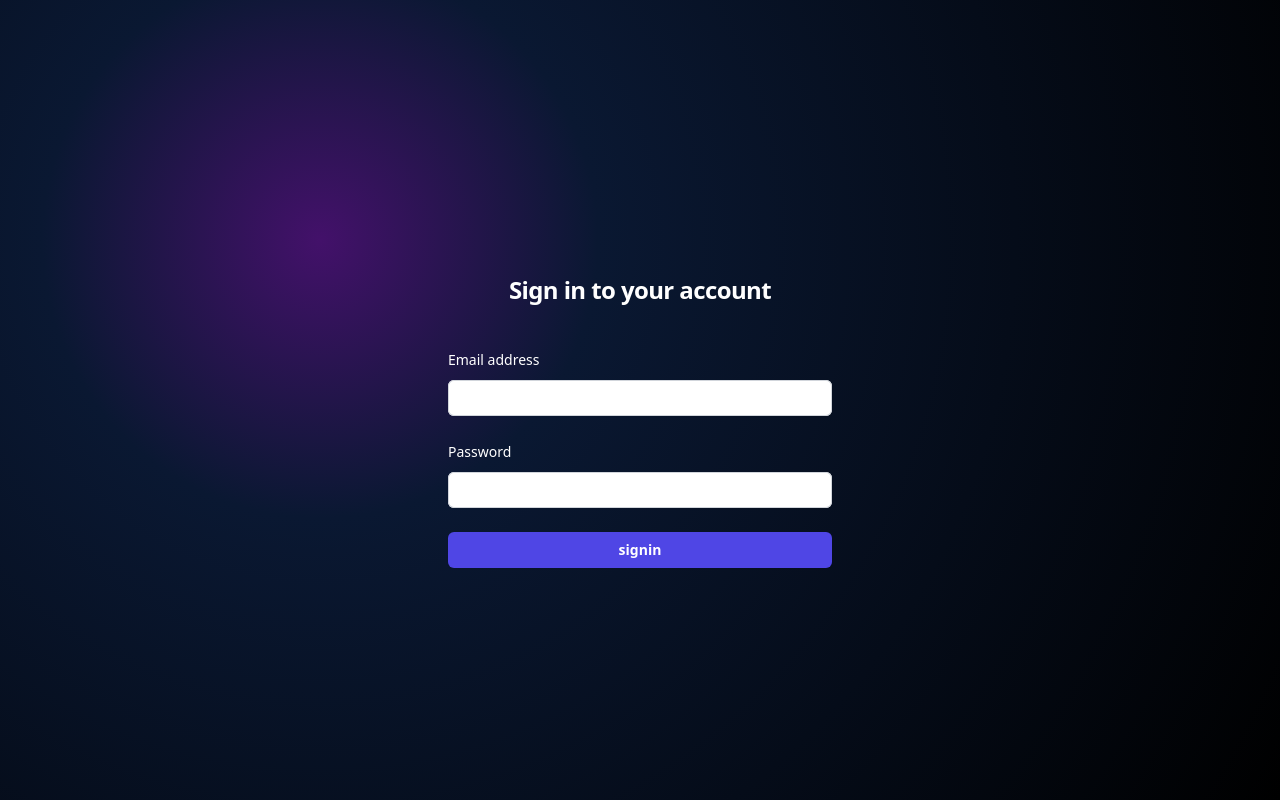
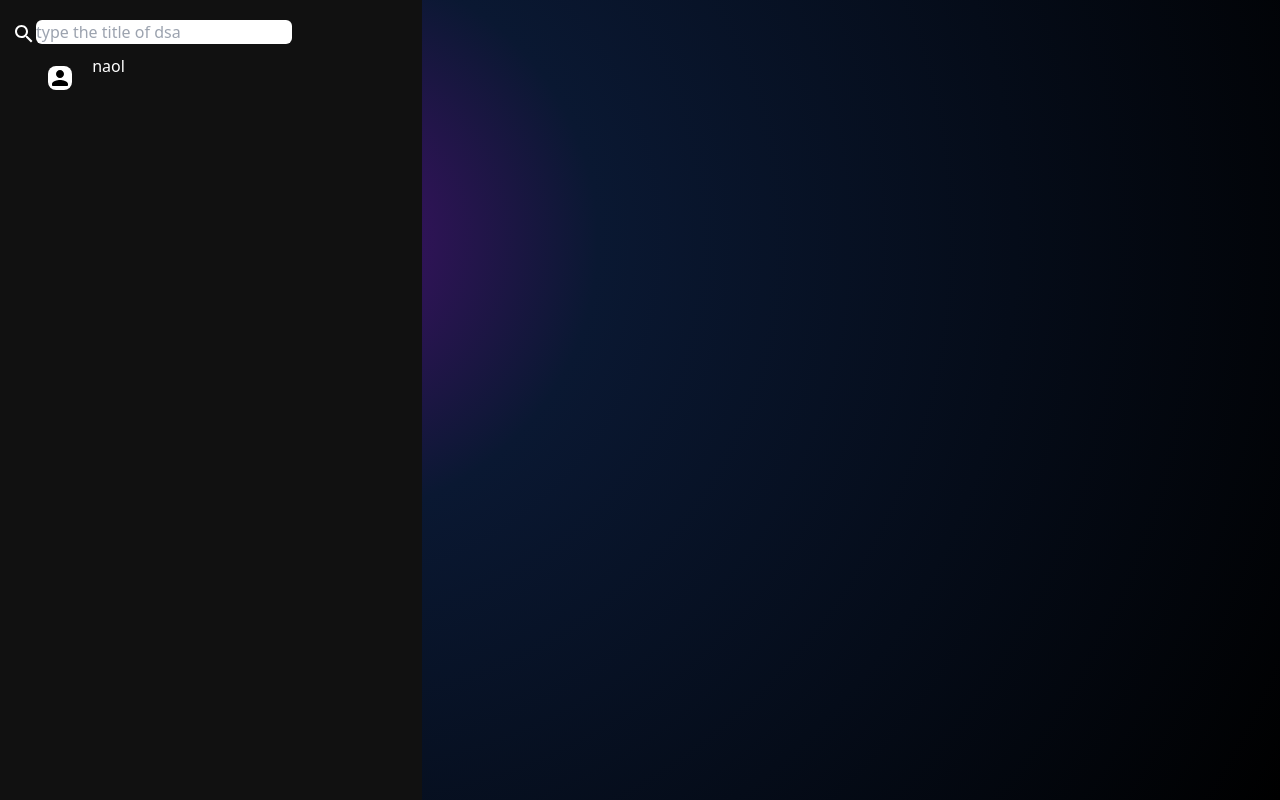
Before and after one commit to naol16/real-time-chat-app, a React (Vite) app in the folder frontend/realtimechatapp/: page /signin in a window 1280 px wide. Built offline with nearby package versions, Linux system fonts and the light colour scheme.

Commit message:
connected the sign in with the sign up

```diff
--- a/frontend/realtimechatapp/package.json
+++ b/frontend/realtimechatapp/package.json
@@ -10,6 +10,10 @@
     "preview": "vite preview"
   },
   "dependencies": {
+    "@emotion/react": "^11.14.0",
+    "@emotion/styled": "^11.14.0",
+    "@mui/icons-material": "^6.3.1",
+    "@mui/material": "^6.3.1",
     "axios": "^1.7.9",
     "cors": "^2.8.5",
     "react": "^18.3.1",
--- a/frontend/realtimechatapp/src/App.jsx
+++ b/frontend/realtimechatapp/src/App.jsx
@@ -3,10 +3,11 @@ import{BrowserRouter as Router,Routes,Route} from 'react-router-dom'
 import Home from './component/home/home'
 import Signup from './pages/signup/signup'
 import Signin from './pages/login.jsx/login'
+import Usergrouplist from './component/userandgrouplist/userandgrouplist'
 function App() {
   return (
   <>
-  <Router>
+  {/* <Router>
   <Routes>
  <Route  path="/"  element={<Home/>}>
  </Route>
@@ -14,7 +15,9 @@ function App() {
 </Route>
 <Route path="/signin"  element={<Signin/>}></Route>
  </Routes>
-  </Router>
+</Router> */}
+ <Usergrouplist/>
+
     </>
   )
 }
--- /dev/null
+++ b/frontend/realtimechatapp/src/component/userandgrouplist/userandgrouplist.jsx
@@ -0,0 +1,31 @@
+import React from 'react'
+import SearchIcon from '@mui/icons-material/Search';
+import PersonRoundedIcon from '@mui/icons-material/PersonRounded';
+
+function Usergrouplist() {
+  return (
+    <div className='flex  bg-radial-gradient min-h-screen'>
+      <div  className="w-[33%] bg-[#111111]">
+       <div className='pt-5 pl-3'><SearchIcon className="text-white"/>
+          <input
+          type="text"
+          // value={searchitem}
+          // onChange={handleinput}
+          placeholder="type the title of dsa"
+          className="text-black w-[20vw] rounded-md "
+          >
+          </input>
+          </div>
+        <div className='flex flex-col justify-center'>
+              <p><PersonRoundedIcon className='bg-white w-[32] rounded-lg ml-12 mt-5 mr-4' />
+              <span className='text-white my-auto mx-auto'> naol</span></p>
+
+        </div>
+          </div>
+
+
+    </div>
+  )
+}
+
+export default Usergrouplist
--- a/frontend/realtimechatapp/src/pages/login.jsx/login.jsx
+++ b/frontend/realtimechatapp/src/pages/login.jsx/login.jsx
@@ -62,7 +62,7 @@ return (
         <label htmlFor="email" className="block text-sm font-medium leading-6 text-white">
           Email address
         </label>
-        <div className="mt-2">
+        <div className="mt-2 pl-5">
           <input
             id="email"
             name="email"
```
Also changed, not shown: 1 other file (tests, documents, lock files or other folders). Lines whose indentation alone changed are shown as unchanged.
